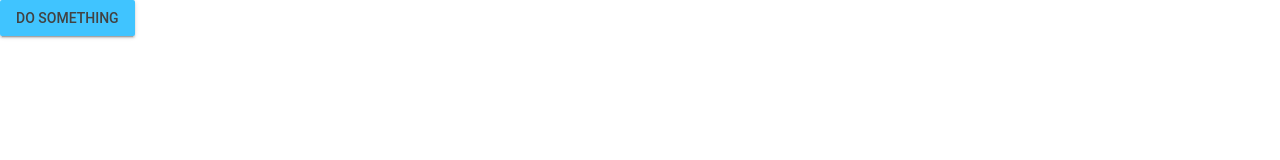
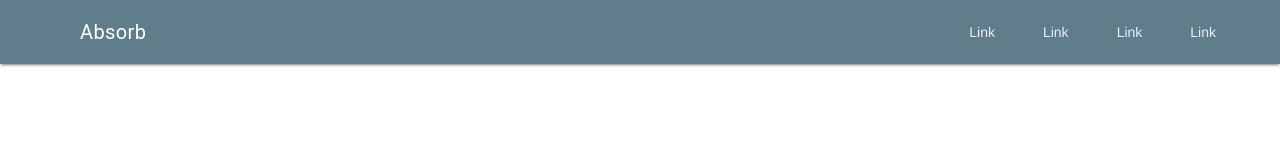
Before and after one commit to darrencauthon/absorb, a plain HTML site: page ui/index.html in a window 1280 px wide. Drawn offline with nearby package versions, Linux system fonts and the light colour scheme.

Commit message:
Start on a header.

```diff
--- a/ui/index.html
+++ b/ui/index.html
@@ -6,8 +6,35 @@
   <script defer src="https://code.getmdl.io/1.1.3/material.min.js"></script>
 </head>
 <body>
-<button class="mdl-button mdl-js-button mdl-button--raised mdl-js-ripple-effect mdl-button--accent">
-  Do Something
-  </button>
+
+<!-- Always shows a header, even in smaller screens. -->
+<div class="mdl-layout mdl-js-layout mdl-layout--fixed-header">
+    <header class="mdl-layout__header">
+        <div class="mdl-layout__header-row">
+            <span class="mdl-layout-title">Absorb</span>
+            <!-- Add spacer, to align navigation to the right -->
+            <div class="mdl-layout-spacer"></div>
+            <!-- Navigation. We hide it in small screens. -->
+            <nav class="mdl-navigation mdl-layout--large-screen-only">
+            <a class="mdl-navigation__link" href="">Link</a>
+            <a class="mdl-navigation__link" href="">Link</a>
+            <a class="mdl-navigation__link" href="">Link</a>
+            <a class="mdl-navigation__link" href="">Link</a>
+            </nav>
+        </div>
+    </header>
+    <div class="mdl-layout__drawer">
+        <span class="mdl-layout-title">Title</span>
+        <nav class="mdl-navigation">
+            <a class="mdl-navigation__link" href="">Link</a>
+            <a class="mdl-navigation__link" href="">Link</a>
+            <a class="mdl-navigation__link" href="">Link</a>
+            <a class="mdl-navigation__link" href="">Link</a>
+        </nav>
+    </div>
+    <main class="mdl-layout__content">
+        <div class="page-content"><!-- Your content goes here --></div>
+    </main>
+</div>
 </body>
 </html>
```
